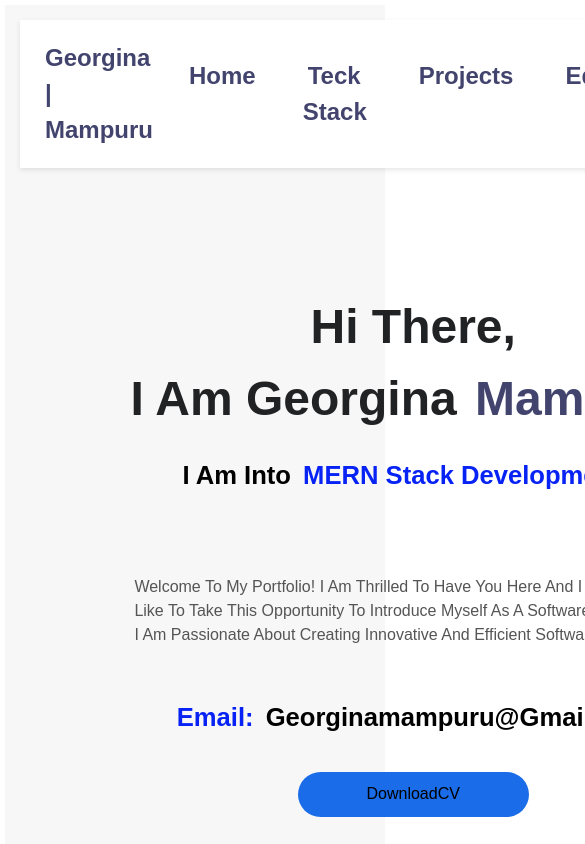
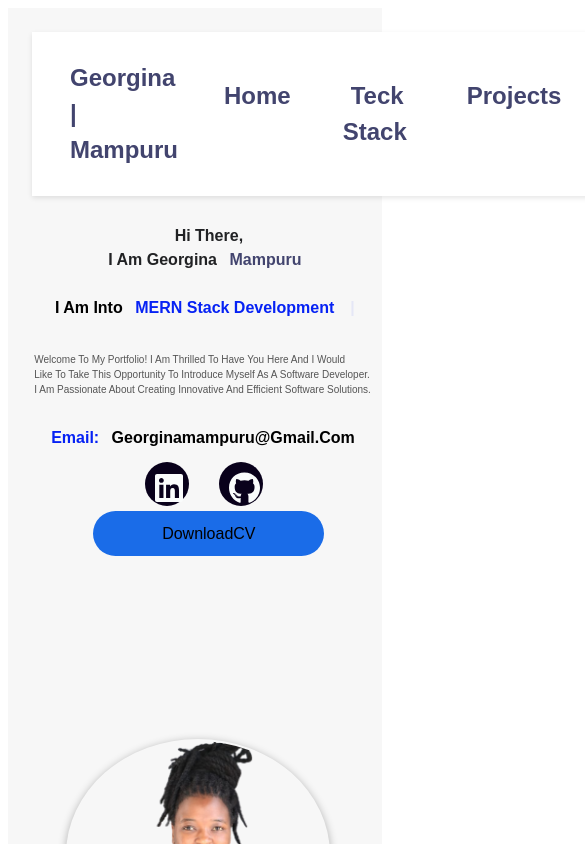
Before and after one commit to GeorginaMampuru/FrontendPortfolioReact, a React (Vite) app: page / in a window 390 px wide. Shown: the top 844 px of the page, 585 px wide, since content can reach past the window. Built offline with nearby package versions, Linux system fonts and the light colour scheme.

Commit message:
Responsiveness added for the pages

```diff
--- a/src/App.jsx
+++ b/src/App.jsx
@@ -7,6 +7,7 @@ import SkillsSection from './components/SkillsSection'
 import Education from './components/Education'
 // eslint-disable-next-line no-unused-vars
 import Contact from './components/Contact'
+import Experience from './components/Experience'
 const App = () => {
   return (
     <div>
@@ -15,6 +16,7 @@ const App = () => {
       <SkillsSection />
       <ProjectSection />
       <Education />
+      {/* <Experience /> */}
       <Contact />
     </div>
   );
--- a/src/components/Contact.css
+++ b/src/components/Contact.css
@@ -138,7 +138,7 @@
     left: 8px;
   }
   /* contact section media queries starts */
-  @media (max-width: 900px) {
+  @media (max-width: 600px) {
     .contact {
       min-height: 70vh;
     }
@@ -155,6 +155,13 @@
       width: 100%;
       margin-right: 2rem;
     }
+    .form{
+      position: relative;
+      right: 20%;
+    }
+
+
+
   }
   /* contact section media queries ends */
   /* contact section ends */
--- a/src/components/Education.css
+++ b/src/components/Education.css
@@ -103,6 +103,11 @@
       margin-right: 1rem;
       flex-wrap: wrap;
     }
+
+    .box-container{
+
+      width: 35%;
+    }
   }
   /* education media queries ends*/
   /* education section ends */
--- /dev/null
+++ b/src/components/Experience.jsx
@@ -0,0 +1,19 @@
+// eslint-disable-next-line no-unused-vars
+import React from 'react';
+
+const Experience = () => {
+  return (
+    <div className="Experience" style={{ width: 1220, height: 768, position: 'relative' }}>
+      <div className="Img2" style={{ width: 610, height: 292.82, left: 94.05, top: 213.19, position: 'absolute', background: 'rgba(0, 0, 0, 0.20)' }}   >
+
+        <img className="Mask" style={{  height: 292.82, left: 0, top: 0, position: 'absolute' }} src="./download.jpg" alt="" />
+        <div className="experience" style={{ height: 467.05, left: 0, top: -79.53, position: 'absolute', background: 'rgba(255, 255, 255, 0.48)' }} />
+      </div>
+      <div className="Img1" style={{  height: 465.84, left: 626.39, top: 175.42, position: 'absolute', background: '#C4C4C4', justifyContent: 'center', alignItems: 'center', display: 'inline-flex' }}>
+        <img className="Img" style={{  height: 465.84 }} src="./aerobotics.png" alt="" />
+      </div>
+    </div>
+  );
+};
+
+export default Experience;
--- a/src/components/HeroSection.css
+++ b/src/components/HeroSection.css
@@ -184,3 +184,62 @@
 .social-icons a.instagram:hover {
   background-color: #ee00da;
 }
+@media (max-width: 600px) {
+
+ section{
+  position: relative;
+  top: 12%;
+  right: 10%;
+
+ }
+
+ .image{
+  position: absolute;
+  left: 5%;
+  width: 18%;
+  top: 55%;
+
+
+ }
+
+ .content{
+
+  position: relative;
+  top: -15%;
+  width: 40%;
+  right: 5%;
+
+ }
+
+ .content h2 {
+  font-size: medium;
+ }
+
+ .content p{
+  font-size: medium;
+ }
+
+ .paragraph p{
+  font-size: x-small;
+  position: relative;
+  left: 17%;
+  bottom: 50px;
+  width: 80%;
+
+ }
+
+ .socials{
+  position: absolute;
+  left: 190px;
+  top: 110px;
+
+ }
+
+ .box p{
+  position: absolute;
+  top: 220px;
+  left: 110px;
+ }
+
+
+}
--- a/src/components/ProjectSection.css
+++ b/src/components/ProjectSection.css
@@ -125,4 +125,11 @@
     .work .box-container .grid-item .box{
       width: 95% !important;
     }
+    .box-container{
+      display: grid;
+      width: 35%;
+
+    }
+
+
   }
--- a/src/components/SkillsSection.css
+++ b/src/components/SkillsSection.css
@@ -60,4 +60,16 @@
       margin-top: 5px;
       width: 100%;
     }
+
+    .skills{
+
+      width: 40%;
+    }
+
+    #skillsContainer{
+      position: relative;
+      right: 10%;
+    }
+
+
   }
```
Also changed, not shown: src/App.css (+5 -5 lines), public/aerobotics.png (renamed from public/download (1).png).
